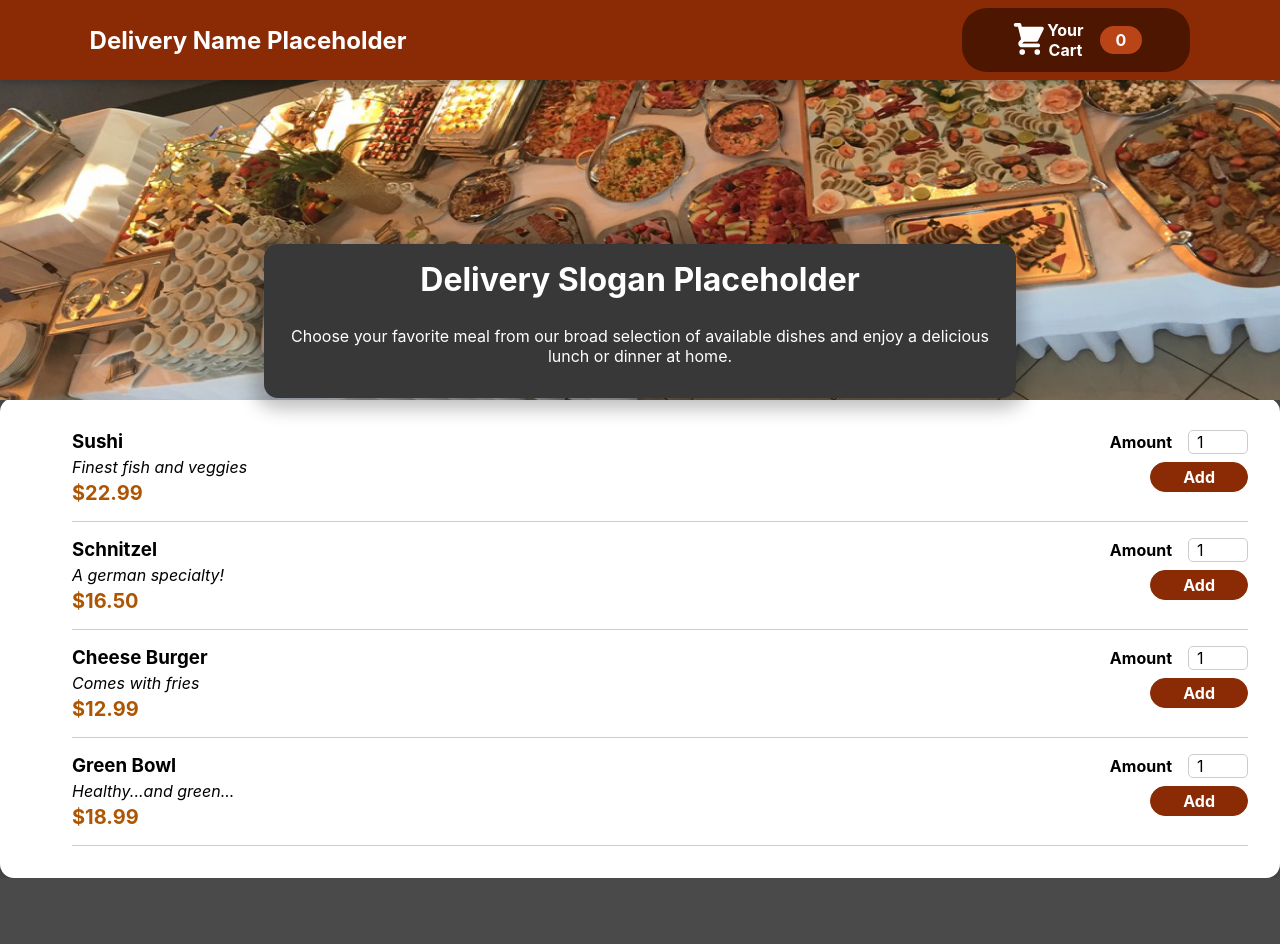
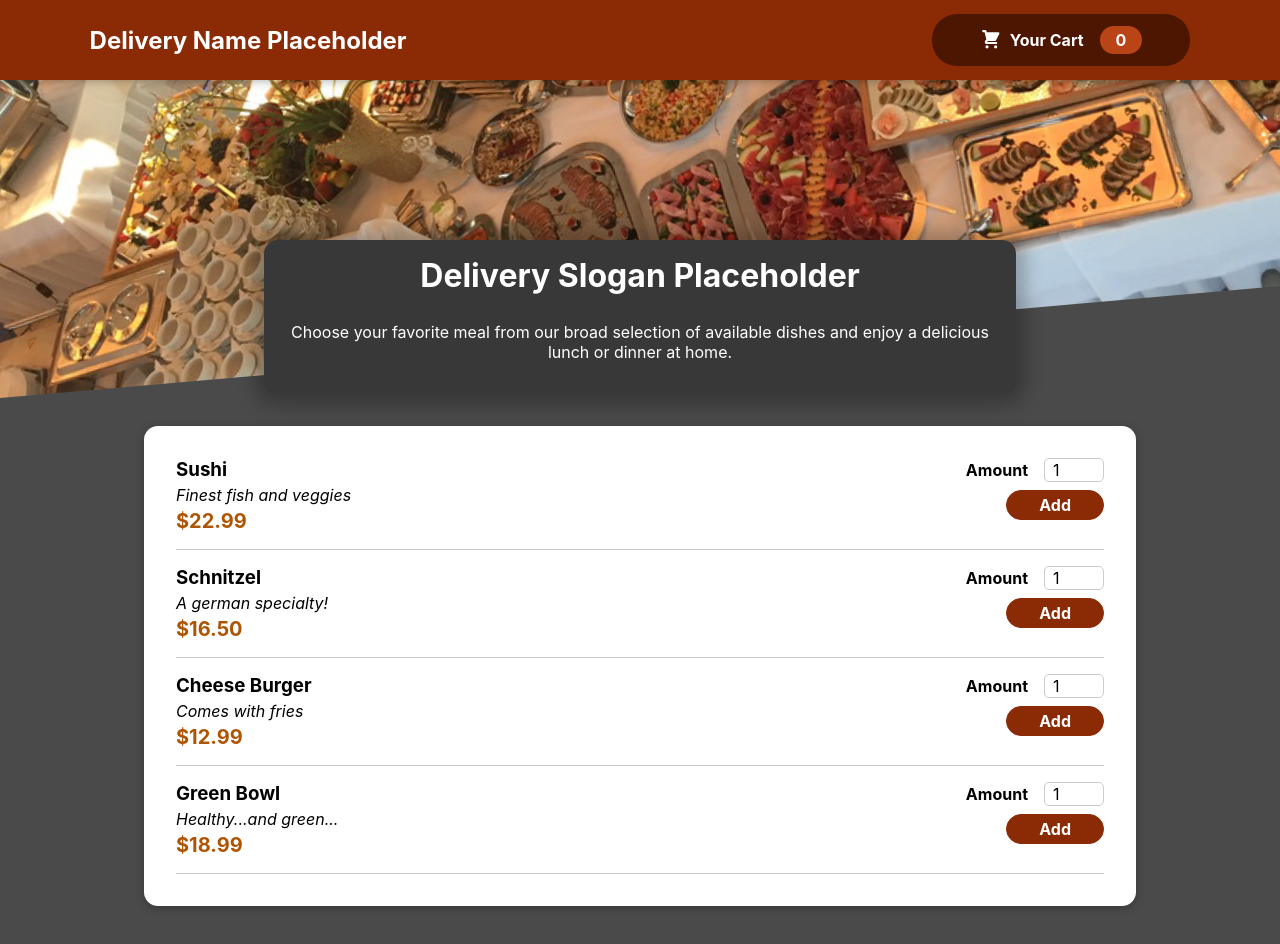
Before and after one commit to pelu97/react_food_order_example, a React (Create React App) app: page / in a window 1280 px wide. Before the commit the page ends 878 px from the top, so only its background shows below. Built offline with nearby package versions, Linux system fonts and the light colour scheme.

Commit message:
Improvements and fixes

```diff
--- a/src/components/Cart/CartButton.tsx
+++ b/src/components/Cart/CartButton.tsx
@@ -25,6 +25,10 @@ function CartButton() {
         //     setAnimationActive(false);
         //     console.log("Setting animation to inactive");
         // });
+
+        // return (() => {
+        //     clearTimeout(timer);
+        // });
     }, [context.userCartTotal]);
 
     function openModal(){
@@ -38,8 +42,8 @@ function CartButton() {
     return(
         <div>
             <button className={`${classes.button} ${animationActive ? classes.bump : ""}`} onClick={openModal}>
-                <CartIcon/>
-                Your Cart
+                <span className={classes.icon}><CartIcon/></span>
+                <span>Your Cart</span>
                 <span className={classes.badge}>{context.userCartTotal.amount}</span>
             </button>
             {modalActive ? <CartModal onCancel={closeModal}/> : ""}
--- a/src/components/Cart/CartModal.tsx
+++ b/src/components/Cart/CartModal.tsx
@@ -41,12 +41,16 @@ function CartModal(props: CartModalProps){
                     })}
                 </ul>
                 <div className={classes.total}>
-                    <div>Total Amount</div>
-                    <div>{`$${context.userCartTotal.price.toFixed(2)}`}</div>
+                    <span>Total Amount</span>
+                    <span>{`$${context.userCartTotal.price.toFixed(2)}`}</span>
                 </div>
                 <div className={classes.actions}>
                     <button className={classes["button--alt"]} onClick={cancelHandler}>Cancel</button>
-                    <button className={classes.button} onClick={confirmHandler}>Order</button>
+                    {
+                        context.userCartTotal.amount !== 0
+                        ? <button className={classes.button} onClick={confirmHandler}>Order</button>
+                        : ""
+                    }
                 </div>
             </div>
         </Modal>
--- a/src/components/Layout/Home.tsx
+++ b/src/components/Layout/Home.tsx
@@ -16,15 +16,17 @@ function Home(props: HomeProps){
     return(
         <div>
             <Header/>
-            <img className={classes["main-image"]} alt="meals background" src={mealsImage}/>
+            <div className={classes["main-image"]}>
+                <img alt="Table full of meals" src={mealsImage}/>
+            </div>
             <Card className={classes.summary}>
                 <h2>Delivery Slogan Placeholder</h2>
 
                 <p>Choose your favorite meal from our broad selection of available dishes and enjoy a delicious lunch or dinner at home.</p>
             </Card>
-
-
-            <MealList meals={props.menu}/>
+            <main>
+                <MealList meals={props.menu}/>
+            </main>
         </div>
     );
 }
--- a/src/components/Meal/MealItem.tsx
+++ b/src/components/Meal/MealItem.tsx
@@ -33,7 +33,7 @@ function MealItem(props: MealItemProps){
             </div>
         </div>
 
-            <MealItemForm onAdd={addToCartHandler}/>
+            <MealItemForm id={props.meal.id} onAdd={addToCartHandler}/>
         </li>
     );
 }
--- a/src/components/Meal/MealItemForm.tsx
+++ b/src/components/Meal/MealItemForm.tsx
@@ -6,6 +6,7 @@ import classes from "./MealItemForm.module.css";
 
 
 interface MealItemFormProps{
+    id: string,
     onAdd: (amount: number) => void
 }
 
@@ -28,12 +29,12 @@ function MealItemForm(props: MealItemFormProps){
     // }}/>
 
     return(
-        <form className={classes.form}>
-            <Input id="amount" label="Amount" type="number" value={amountInput.toString()} onChange={onAmountChange}/>
-            <button type="button" onClick={(event) => {
-                event.preventDefault();
-                onAddHandler();
-            }}>Add</button>
+        <form className={classes.form} onSubmit={(event) => {
+            event.preventDefault();
+            onAddHandler();
+        }}>
+            <Input id={"amount" + props.id} label="Amount" type="number" value={amountInput.toString()} min="1" max="10" onChange={onAmountChange}/>
+            <button type="submit">Add</button>
         </form>
     );
 }
--- /dev/null
+++ b/src/components/Meal/MealList.module.css
@@ -0,0 +1,24 @@
+.meals {
+    max-width: 60rem;
+    width: 90%;
+    margin: 2rem auto;
+    animation: meals-appear 1s ease-out forwards;
+}
+
+.meals ul {
+    list-style: none;
+    margin: 0;
+    padding: 0;
+}
+
+@keyframes meals-appear {
+    from {
+        opacity: 0;
+        transform: translateY(3rem);
+    }
+
+    to {
+        opacity: 1;
+        transform: translateY(0);
+    }
+}
--- a/src/components/Meal/MealList.tsx
+++ b/src/components/Meal/MealList.tsx
@@ -2,6 +2,8 @@ import { MealType } from "../../types/MealType";
 
 import MealItem from "./MealItem";
 import Card from "../Ui/Card";
+
+import classes from "./MealList.module.css";
 
 
 interface MealListProps{
@@ -10,7 +12,7 @@ interface MealListProps{
 
 function MealList(props: MealListProps){
     return(
-        <Card>
+        <Card className={classes.meals}>
             <ul>
                 {
                     props.meals.map((meal) => {
--- a/src/components/Ui/Input.tsx
+++ b/src/components/Ui/Input.tsx
@@ -8,6 +8,8 @@ interface InputProps{
     id: string
     label: string,
     value?: string,
+    min?: string,
+    max?: string
     onChange: (value: string) => void
 }
 
@@ -15,7 +17,7 @@ function Input(props: InputProps){
     return (
         <div className={classes.input}>
             <label htmlFor={props.id}>{props.label}</label>
-            <input type={props.type} value={props.value} onChange={(event) => {
+            <input id={props.id} type={props.type} value={props.value} min={props.min} max={props.max} onChange={(event) => {
                 props.onChange(event.target.value);
             }}/>
         </div>
```
